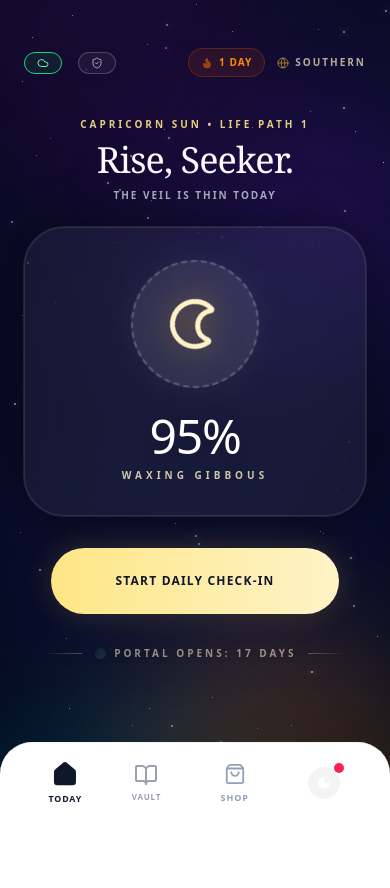
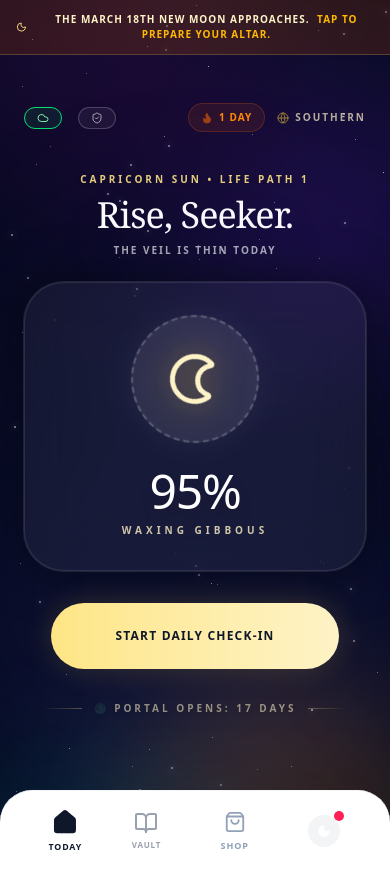
Before and after one commit to kimmyhighaltt/moonlight-mana, a React (Vite) app: page / in a window 390 px wide. Both pictures are taken after a click on the button "JUST LOOKING? ENTER AS GUEST". Shown: the top 888 px of the page. Before the commit the page ends 844 px from the top, so only its background shows below. Built offline with nearby package versions, Linux system fonts and the light colour scheme.

Commit message:
added moon prompt and dealt with some mobile spacing issues

```diff
--- a/src/views/Dashboard.jsx
+++ b/src/views/Dashboard.jsx
@@ -80,6 +80,17 @@ const Dashboard = ({
       <CelestialBackground />
 
       <div className="fixed inset-0 z-0 bg-gradient-to-b from-indigo-900/10 via-slate-900/0 to-slate-900/20 pointer-events-none mix-blend-screen" />
+      {/* ✨ NEW MOON URGENCY BANNER - PLACED AT THE VERY TOP ✨ */}
+      <div
+        onClick={() => setShowShop(true)}
+        className="relative z-20 w-full bg-amber-900/30 border-b border-amber-200/20 px-4 py-3 flex items-center justify-center gap-3 overflow-hidden cursor-pointer hover:bg-amber-900/40 transition-colors"
+      >
+        <div className="absolute inset-0 bg-gradient-to-r from-transparent via-amber-200/5 to-transparent animate-pulse"></div>
+        <Moon size={14} className="text-amber-200 relative z-10" />
+        <p className="text-[10px] md:text-[11px] font-black uppercase tracking-widest text-amber-100 relative z-10 text-center">
+          The March 18th New Moon Approaches. <span className="text-amber-400 ml-1">Tap to prepare your altar.</span>
+        </p>
+      </div>
 
       {showShop && (
         <ShopModal
@@ -88,6 +99,14 @@ const Dashboard = ({
           autoOpenId={autoOpenProductId}
         />
       )}
+      {showShop && (
+        <ShopModal
+          user={userProfile}
+          onClose={handleCloseShop}
+          autoOpenId={autoOpenProductId}
+        />
+      )}
+
 
       {/* --- HEADER ROW --- */}
       <div className="relative z-10 w-full flex justify-between items-center p-6 pt-12 md:p-8">
@@ -146,7 +165,7 @@ const Dashboard = ({
         </button>
 
         {/* --- THE UPCOMING PORTAL COUNTDOWN --- */}
-        <div className="relative z-10 mt-8 flex flex-col items-center animate-in fade-in duration-1000 delay-300">
+        <div className="relative z-10 mt-8 flex mb-20 md:mb-12 flex-col items-center animate-in fade-in duration-1000 delay-300">
           <div className="flex items-center gap-3 opacity-60 hover:opacity-100 transition-opacity cursor-default">
             <span className="h-px w-10 bg-gradient-to-r from-transparent to-amber-200/50"></span>
             <p className="text-[10px] md:text-[11px] font-bold tracking-[0.3em] uppercase text-amber-100/90 drop-shadow-md">
--- a/src/views/Shop.jsx
+++ b/src/views/Shop.jsx
@@ -287,7 +287,7 @@ const Shop = ({ user, initialProductId }) => {
               </div>
 
               {/* Right Side: High-End Details & Checkout */}
-              <div className="w-full md:w-1/2 p-8 md:p-12 flex flex-col justify-center">
+              <div className="w-full md:w-1/2 p-8 md:p-12 pb-16 flex flex-col justify-center">
                 <span className="text-[10px] uppercase tracking-widest text-amber-200/60 font-black mb-3">{viewingItem.category}</span>
                 <h3 className="text-3xl md:text-4xl font-serif text-white mb-6 leading-tight">{viewingItem.title || viewingItem.name}</h3>
 
@@ -298,7 +298,7 @@ const Shop = ({ user, initialProductId }) => {
                 </p>
 
                 {/* Modal Action Area */}
-                <div className="mt-auto bg-white/5 border border-white/10 rounded-2xl p-6 flex flex-col gap-4">
+                <div className="mt-auto bg-white/5 border border-white/10 rounded-2xl p-6 flex flex-col gap-4 mb-6 md:mb-0">
                   <div className="flex items-center justify-between">
                     <span className="text-white font-mono text-xl font-bold">{displayPrice}</span>
 
```
Lines whose indentation alone changed are shown as unchanged.
